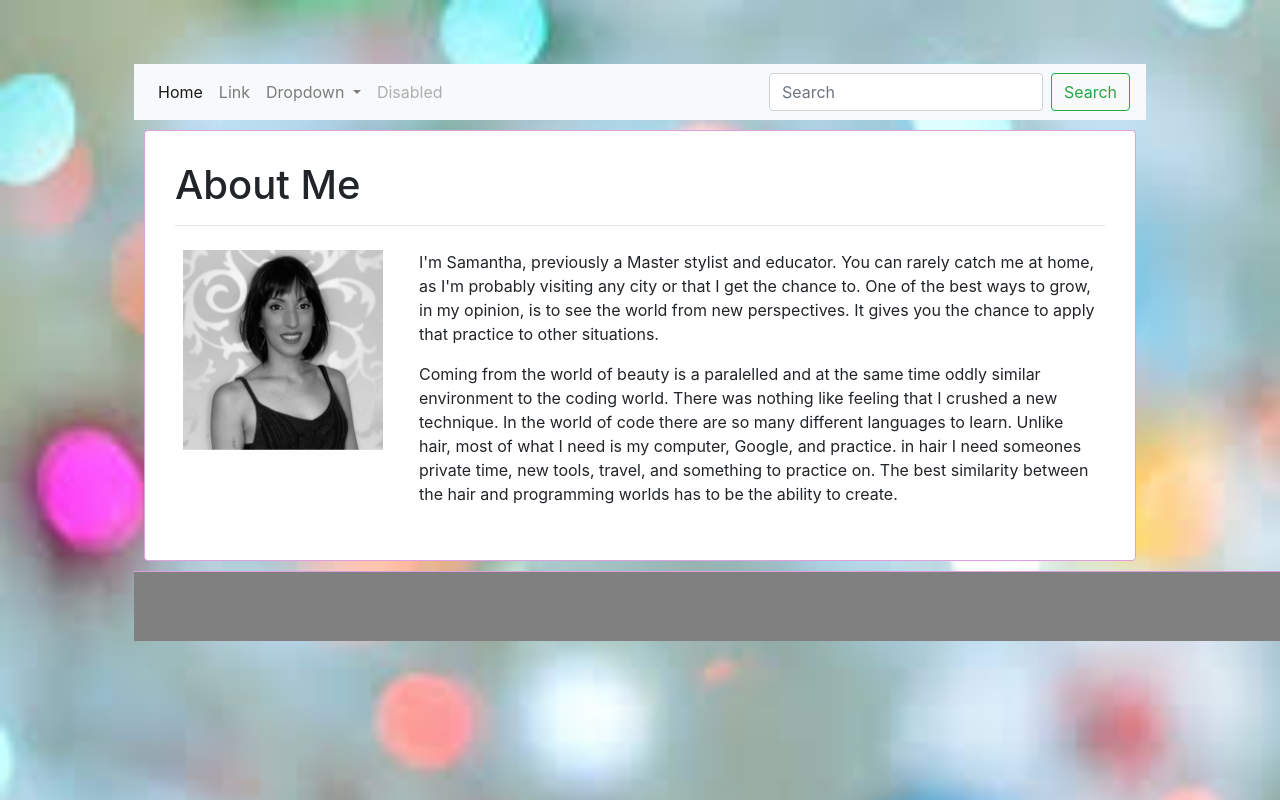
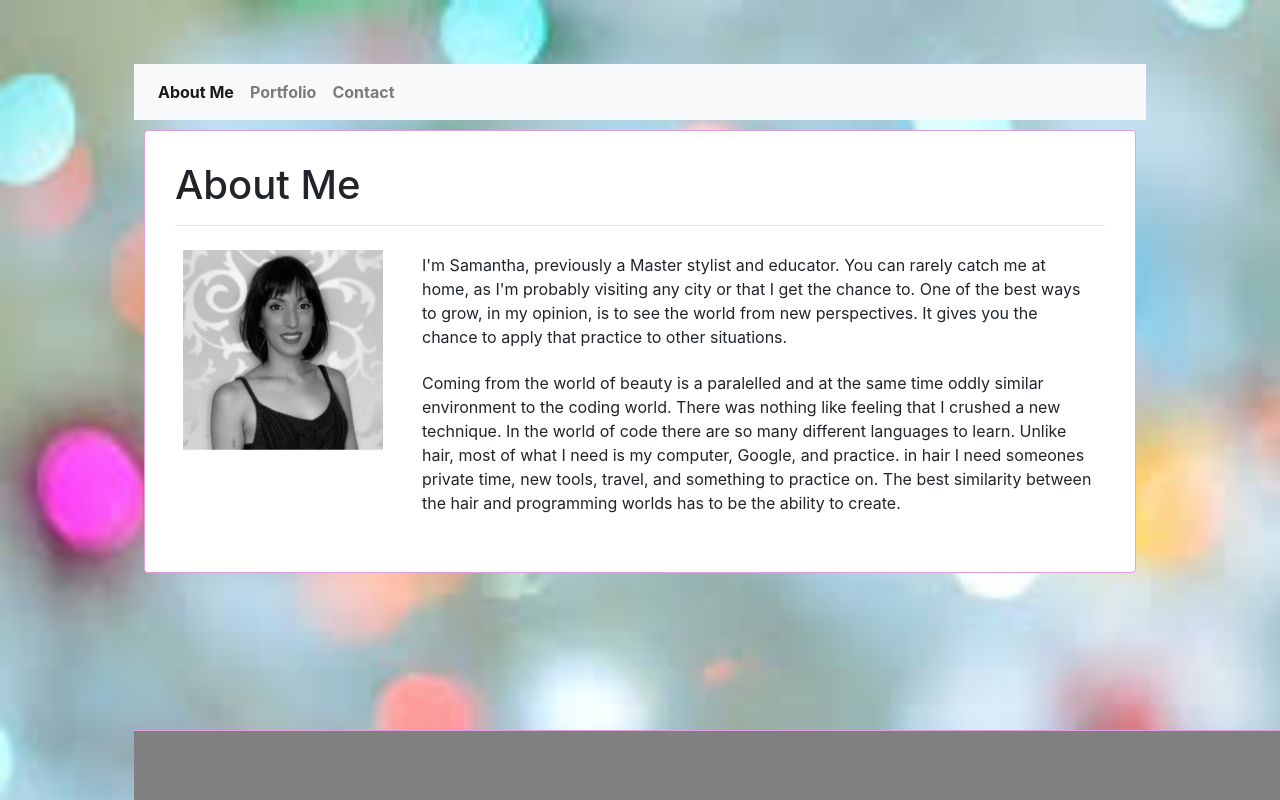
Before and after one commit to SambooG/responsive-portfolio, a plain HTML site: page index.html in a window 1280 px wide. Drawn offline with nearby package versions, Linux system fonts and the light colour scheme.

```diff
--- a/index.html
+++ b/index.html
@@ -15,7 +15,7 @@
 <body>
     <div class="container">
         <nav class="navbar navbar-expand-lg navbar-light bg-light">
-            <a class="navbar-brand" href="#">Navbar</a>
+            <a class="navbar-brand" href="#">Samantha Gaiser</a>
             <button class="navbar-toggler" type="button" data-toggle="collapse" data-target="#navbarSupportedContent" aria-controls="navbarSupportedContent" aria-expanded="false" aria-label="Toggle navigation">
               <span class="navbar-toggler-icon"></span>
             </button>
@@ -23,30 +23,18 @@
             <div class="collapse navbar-collapse" id="navbarSupportedContent">
               <ul class="navbar-nav mr-auto">
                 <li class="nav-item active">
-                  <a class="nav-link" href="#">Home <span class="sr-only">(current)</span></a>
+                  <a class="nav-link" href="#">About Me<span class="sr-only">(current)</span></a>
                 </li>
                 <li class="nav-item">
-                  <a class="nav-link" href="#">Link</a>
-                </li>
-                <li class="nav-item dropdown">
-                  <a class="nav-link dropdown-toggle" href="#" id="navbarDropdown" role="button" data-toggle="dropdown" aria-haspopup="true" aria-expanded="false">
-                    Dropdown
-                  </a>
-                  <div class="dropdown-menu" aria-labelledby="navbarDropdown">
-                    <a class="dropdown-item" href="#">Action</a>
-                    <a class="dropdown-item" href="#">Another action</a>
-                    <div class="dropdown-divider"></div>
-                    <a class="dropdown-item" href="#">Something else here</a>
-                  </div>
+                  <a class="nav-link" href="#">Portfolio</a>
                 </li>
                 <li class="nav-item">
-                  <a class="nav-link disabled" href="#" tabindex="-1" aria-disabled="true">Disabled</a>
+                  <a class="nav-link" href="#">Contact</a>
+                </li>
+                <li class="nav-item">
+                  <a class="nav-link disabled" href="#" tabindex="-1" aria-disabled="true"></a>
                 </li>
               </ul>
-              <form class="form-inline my-2 my-lg-0">
-                <input class="form-control mr-sm-2" type="search" placeholder="Search" aria-label="Search">
-                <button class="btn btn-outline-success my-2 my-sm-0" type="submit">Search</button>
-              </form>
             </div>
           </nav>
             <div class="card">
@@ -74,11 +62,11 @@
                 </div>
             </div>
         </div>
-    <div class="footer-margin">
+      <div class="footer-margin">
         <div class="footer">
 
         </div>
-    </div>
+      </div>
 
     </div>
 
--- a/style.css
+++ b/style.css
@@ -15,6 +15,15 @@ background-size: cover;
     padding: 8px;
 }
 
+.navbar a:link{
+    font-weight: bold;
+    font: black;
+}
+
+p{
+    padding:3px;
+}
+
 .container{
     padding: 5%;
     margin-bottom:50px;
@@ -24,13 +33,17 @@ background-size: cover;
     height: 100px;
 }
 
+/* .navbar-brand{
+    display:inline; */
+/* } */
 
 .footer{
     position: fixed;
+    bottom:0px;
     height:70px;
+    width:100%;
     background-color:grey;
     border-top: plum 1px solid;
-    width:100%;
 }
 
 .navbar-brand {
```
Also changed, not shown: contact.html (+7 -12 lines), portfolio.html (+6 -12 lines).
